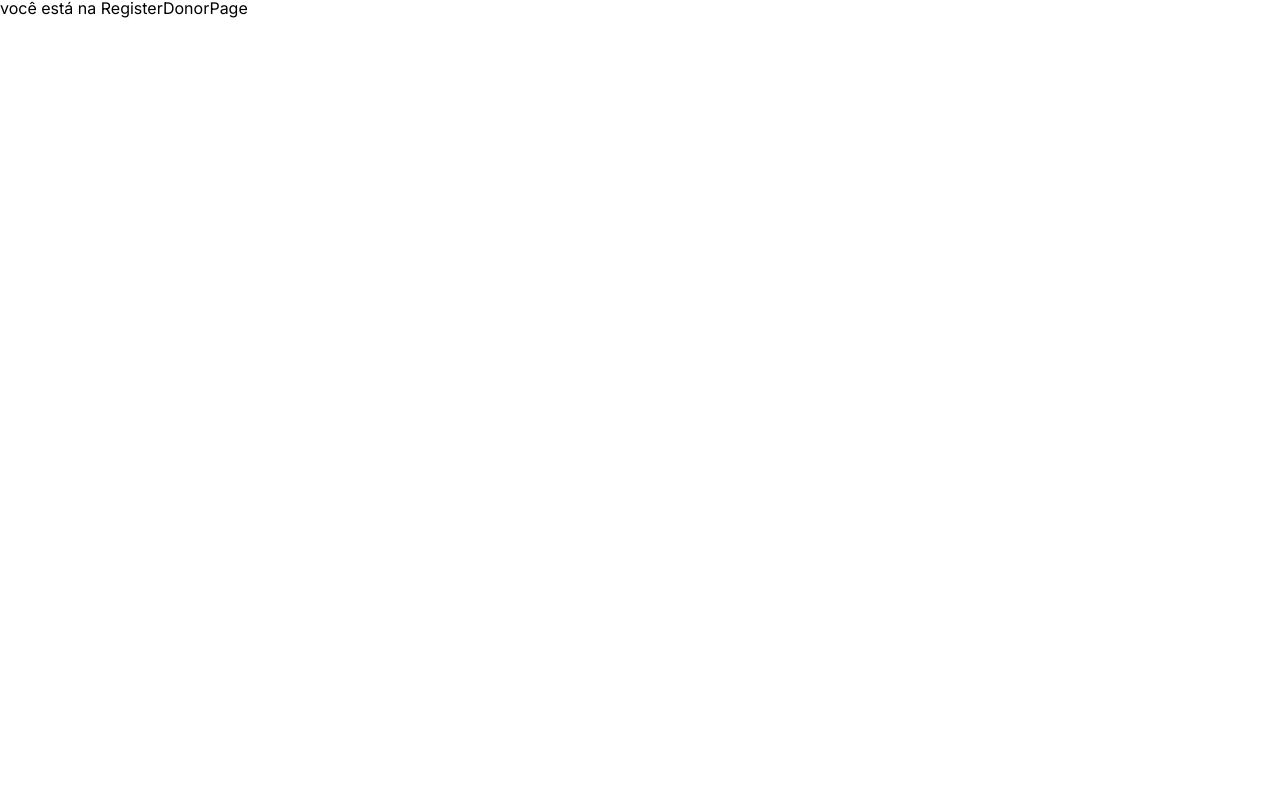
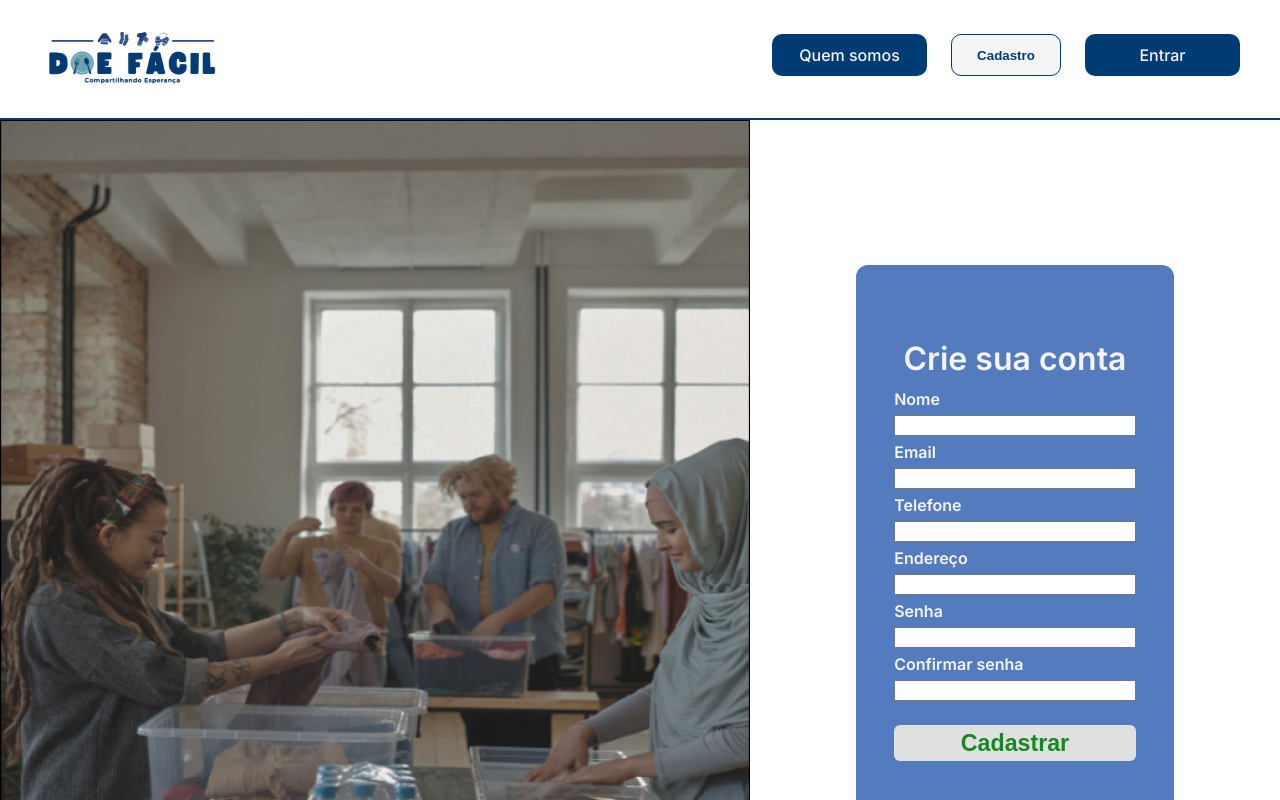
Before and after one commit to entrega-em-grupo-m3-t15/doe-facil-m3-t15, a React (Vite) app in the folder doe-facil/: page /registro/doador in a window 1280 px wide. Shown: the top 800 px of the page. Built offline with nearby package versions, Linux system fonts and the light colour scheme.

Commit message:
Login page e Register pages finalizada

```diff
--- a/doe-facil/src/components/Form/RegistersForm/RegisterDoneeForm/RegisterDoneeForm.tsx
+++ b/doe-facil/src/components/Form/RegistersForm/RegisterDoneeForm/RegisterDoneeForm.tsx
@@ -37,7 +37,7 @@ export const RegisterDoneeForm = () => {
 
       <StyleFormRegister onSubmit={handleSubmit(submitForm)}>
         <h1>Crie sua conta</h1>
-        <div className="box_inputs">
+        <section className="box_inputs">
 
           <Input
             label="Nome"
@@ -84,7 +84,7 @@ export const RegisterDoneeForm = () => {
             register={register("confirm_password")}
             error={errors.confirm_password?.message}
           />
-        </div>
+        </section>
 
         <Button type="submit">Cadastrar</Button>
       </StyleFormRegister>
--- a/doe-facil/src/components/Form/RegistersForm/RegisterDonorForm/RegisterDonorForm.tsx
+++ b/doe-facil/src/components/Form/RegistersForm/RegisterDonorForm/RegisterDonorForm.tsx
@@ -1,10 +1,10 @@
 import { Input } from "../../Input/Input";
-import { useForm } from "react-hook-form/dist/useForm";
 import { yupResolver } from "@hookform/resolvers/yup";
 import { schemaDonorRegister } from "../../../../validators/schemasRegister/schemaDonorRegister";
 import { useContext } from "react";
 import { UserRequestsContext } from "../../../../contexts/user/UserRequestsContext.tsx/LoginRegisterContext";
-import { FieldValues, SubmitHandler } from "react-hook-form";
+import { FieldValues, SubmitHandler, useForm } from "react-hook-form";
+import { Button, StyleFormRegister } from "../../../../styles/components/form";
 
 export interface iDonorRegister extends FieldValues {
   name: string;
@@ -15,7 +15,7 @@ export interface iDonorRegister extends FieldValues {
   confirm_password: string;
 }
 
-export const RegisterDoneeForm = () => {
+export const RegisterDonorForm = () => {
   const {
     handleSubmit,
     register,
@@ -32,7 +32,9 @@ export const RegisterDoneeForm = () => {
 
   return (
     <>
-      <form onSubmit={handleSubmit(submitForm)}>
+      <StyleFormRegister onSubmit={handleSubmit(submitForm)}>
+        <h1>Crie sua conta</h1>
+        <section className="box_inputs">
           <Input
             label="Nome"
             register={register("name")}
@@ -69,9 +71,10 @@ export const RegisterDoneeForm = () => {
             register={register("confirm_password")}
             error={errors.confirm_password?.message}
           />
+        </section>
 
-        <button type="submit">Cadastrar</button>
-      </form>
+        <Button type="submit">Cadastrar</Button>
+      </StyleFormRegister>
     </>
   );
 };
--- a/doe-facil/src/pages/RegisterPages/RegisterDoneePages/index.tsx
+++ b/doe-facil/src/pages/RegisterPages/RegisterDoneePages/index.tsx
@@ -1,6 +1,4 @@
 import { Header } from "../../../components/Header/Header";
-import { StyleFormLogin, Input, Button, StyleFormRegister } from "../../../styles/components/form";
-import { StylePageLogin } from "../../LoginPage/style";
 import wallpaperLogin from '../../../img/wallpaperLogin.jpg'
 import { RegisterDoneeForm } from "../../../components/Form/RegistersForm/RegisterDoneeForm/RegisterDoneeForm";
 import { StylePageRegister } from "./style";
--- a/doe-facil/src/pages/RegisterPages/RegisterDoneePages/style.ts
+++ b/doe-facil/src/pages/RegisterPages/RegisterDoneePages/style.ts
@@ -27,20 +27,25 @@ export const StylePageRegister = styled.div`
     }
 
     .box_inputs{
-        height: 90%;
+        max-height: 80%;
+        width: 80%;
+
+        display: flex;
+        flex-direction: column;
+        gap: .5rem;
     }
 
     main{
         display: flex;
         flex-direction: column;
 
-        height: 100%;
+        height: 100vh;
     }
 
     .box_form{
 
         width: 100%;
-        height: 100%;
+        height: 150%;
 
         display: flex;
         flex-direction: column;
@@ -78,7 +83,7 @@ export const StylePageRegister = styled.div`
         }
 
         .wallpaper > img{
-            max-height: 85vh;
+            max-height: 104vh;
             width: 750px;
         }
 
@@ -86,6 +91,16 @@ export const StylePageRegister = styled.div`
             justify-content: center;
             align-items: center;
             background: none;
+
+            height: 130%;
+        }
+
+        .box_inputs{
+            max-height: 80%;
+            width: 80%;
+            display: flex;
+            flex-direction: column;
+            gap: .5rem;
         }
 
 
--- a/doe-facil/src/pages/RegisterPages/RegisterDonorPage/index.tsx
+++ b/doe-facil/src/pages/RegisterPages/RegisterDonorPage/index.tsx
@@ -1,3 +1,24 @@
-export const RegisterDonorPage = () => {
-  return <h1> você está na RegisterDonorPage</h1>;
-};
+import { Header } from "../../../components/Header/Header";
+import { StylePageRegister } from "../RegisterDoneePages/style";
+import wallpaperLogin from '../../../img/wallpaperLogin.jpg'
+import { RegisterDonorForm } from "../../../components/Form/RegistersForm/RegisterDonorForm/RegisterDonorForm";
+
+export const RegisterDonorPage = () => (
+
+  <StylePageRegister>
+    <Header/>
+    <main >
+
+      <div className="wallpaper">
+        <img src={wallpaperLogin} alt="" />
+      </div>
+      <div className='box_form'>
+
+      <RegisterDonorForm/>
+
+      </div>
+
+    </main>
+
+  </StylePageRegister>
+);
--- a/doe-facil/src/styles/components/form.ts
+++ b/doe-facil/src/styles/components/form.ts
@@ -47,7 +47,7 @@ export const StyleFormRegister = styled.form`
     border-radius: 12px;
 
     width: 80%;
-    min-height: 575px;
+    min-height: 400px;
 
     padding: 2rem .5rem;
 
```
Lines whose indentation alone changed are shown as unchanged.
